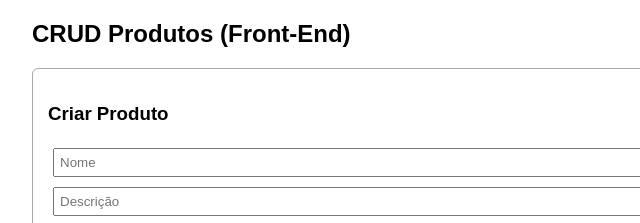
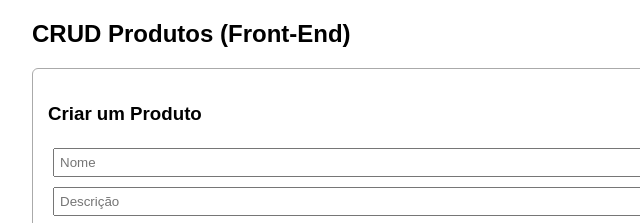
Before and after one commit to paulo-edvandro/meu-projeto-final-faculdade, a plain HTML site: page index.html in a window 1280 px wide. Shown: the top 223 px of the page, 258-898 px from the left. Drawn offline with Linux system fonts and the light colour scheme.

Commit message:
front pronto

```diff
--- a/index.html
+++ b/index.html
@@ -16,7 +16,7 @@
 <h2>CRUD Produtos (Front-End)</h2>
 
 <div class="box">
-  <h3>Criar Produto</h3>
+  <h3>Criar um Produto</h3>
   <input id="nome" placeholder="Nome">
   <input id="descricao" placeholder="Descrição">
   <input id="preco" placeholder="Preço" type="number">
```
